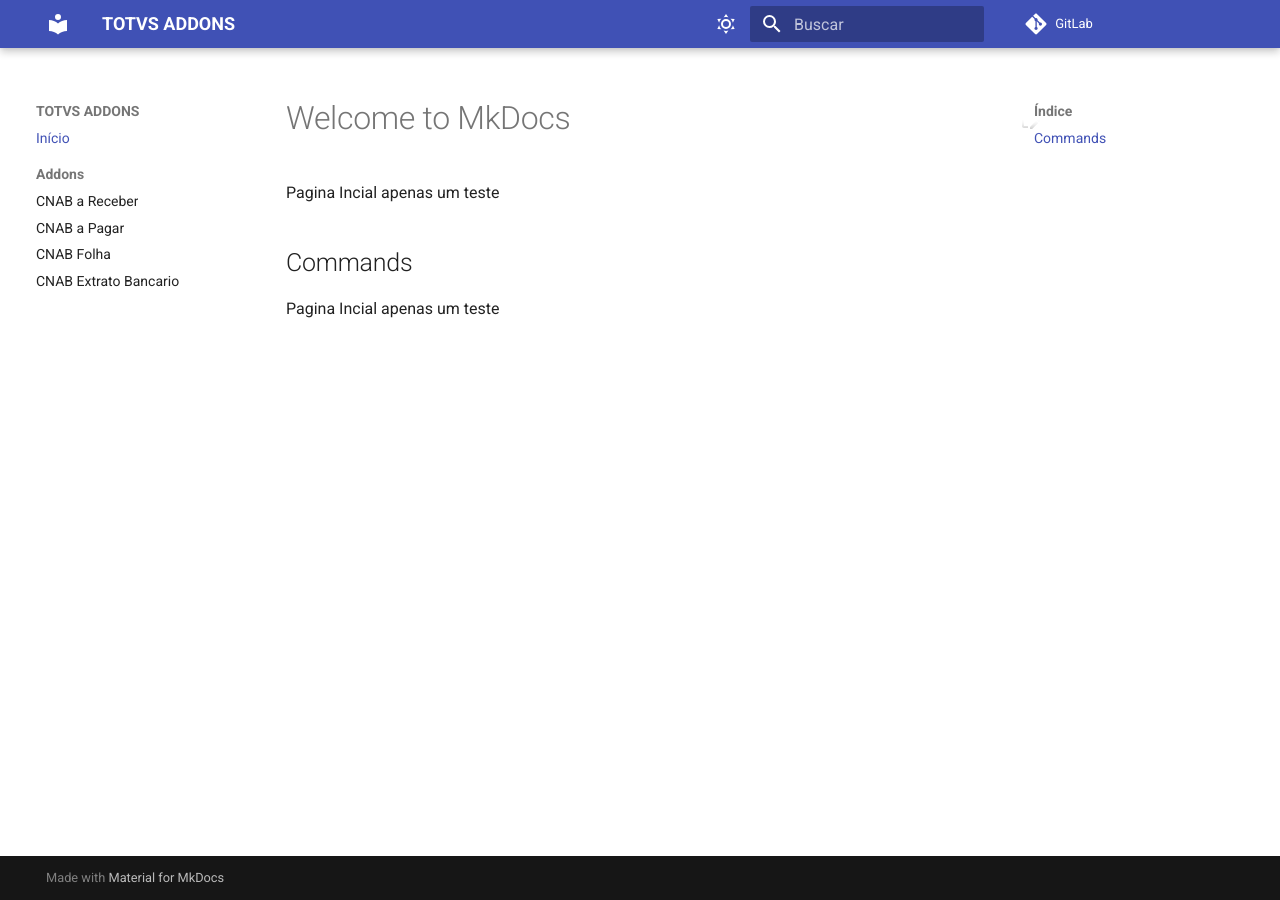
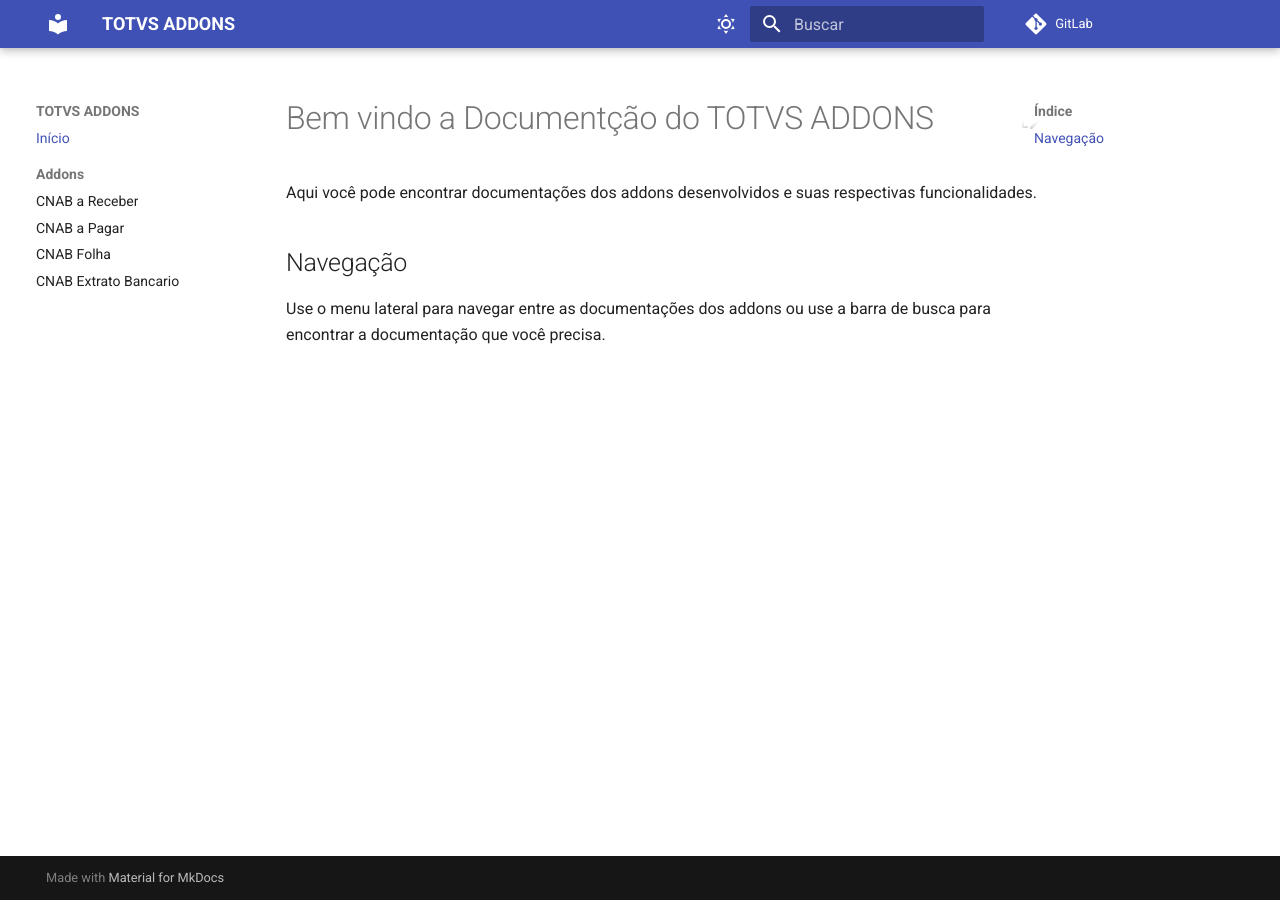
Before and after one commit to FSW-Mercado-Internacional-TOTVS-Oeste/documentacao-eletronica, an MkDocs documentation site: the page built from docs/index.md, in a window 1280 px wide. Built offline with MkDocs 1.6.1 and Material for MkDocs 9.7.7, drawn with Linux system fonts in a browser that asks for light colours; comment, search, counter and statistics services are not loaded.

```diff
--- a/docs/index.md
+++ b/docs/index.md
@@ -1,7 +1,6 @@
-# Welcome to MkDocs
+# Bem vindo a Documentção do TOTVS ADDONS
 
-Pagina Incial apenas um teste
+Aqui você pode encontrar documentações dos addons desenvolvidos e suas respectivas funcionalidades.
 
-## Commands
-
-Pagina Incial apenas um teste
+## Navegação
+Use o menu lateral para navegar entre as documentações dos addons ou use a barra de busca para encontrar a documentação que você precisa.
```
